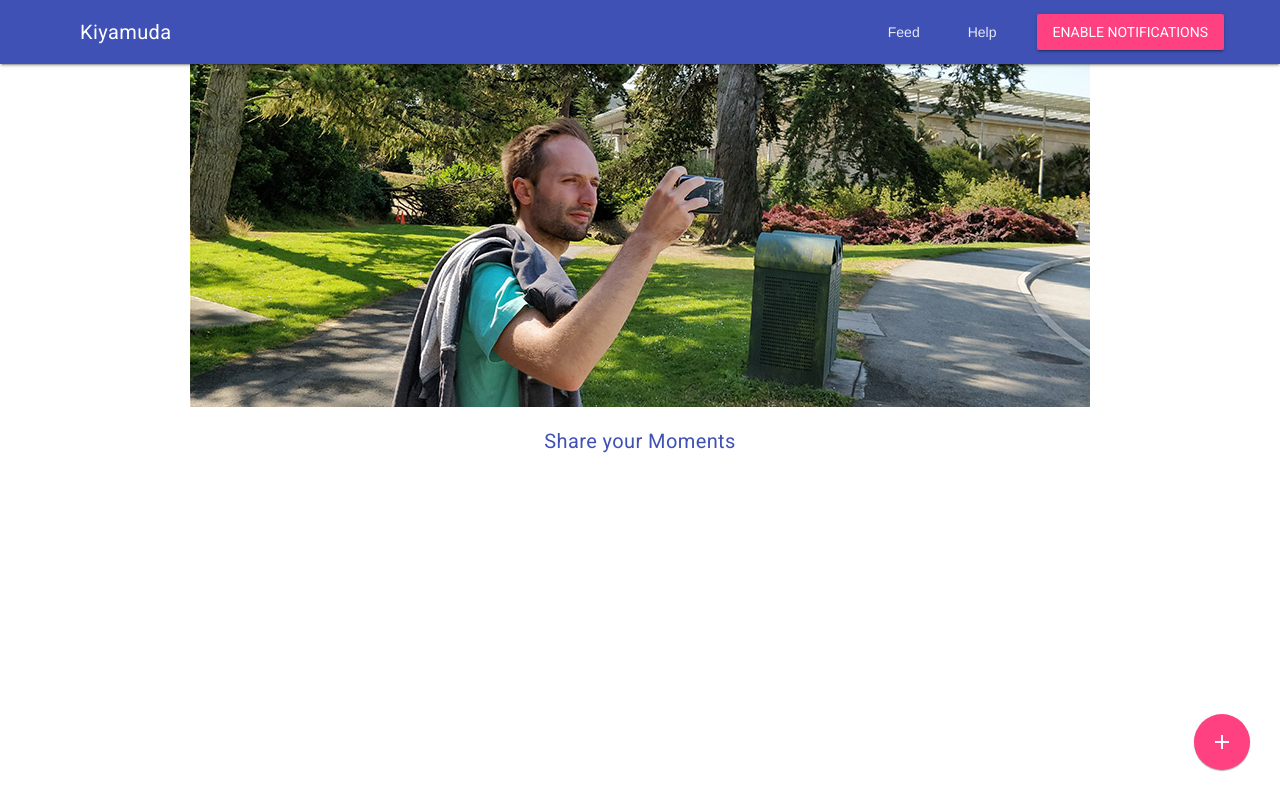
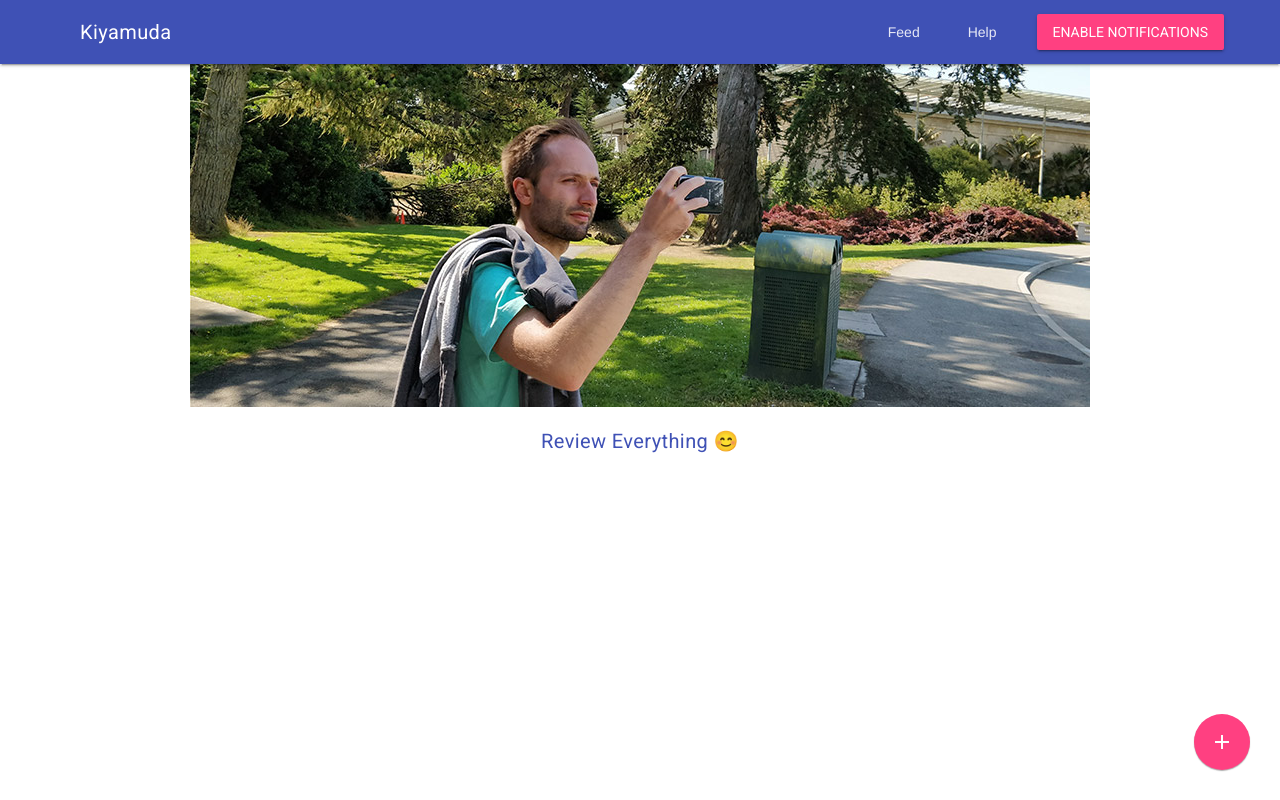
Before and after one commit to 95Revolution/Kiyamuda-pwa, a website: page public/index.html in a window 1280 px wide. Drawn offline with nearby package versions, Linux system fonts and the light colour scheme; no server answers.

Commit message:
Change welcome message

```diff
--- a/public/index.html
+++ b/public/index.html
@@ -89,7 +89,7 @@
         </div>
         <img src="/src/images/main-image.jpg" alt="Explore the City" class="main-image">
         <div class="page-content">
-          <h5 class="text-center mdl-color-text--primary">Share your Moments</h5>
+          <h5 class="text-center mdl-color-text--primary">Review Everything &#128522;</h5>
           <div id="shared-moments"></div>
         </div>
         <div class="floating-button">
```
